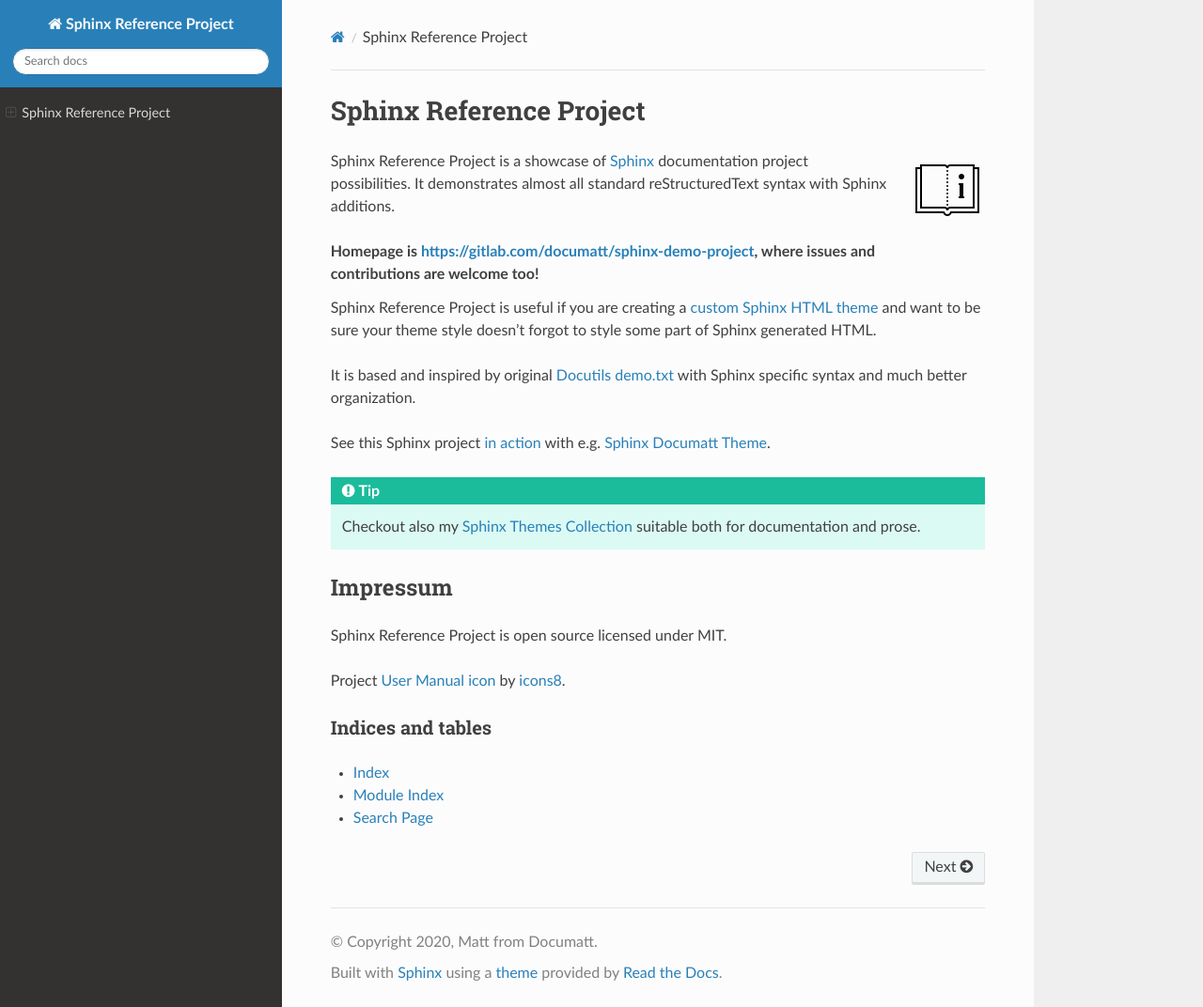
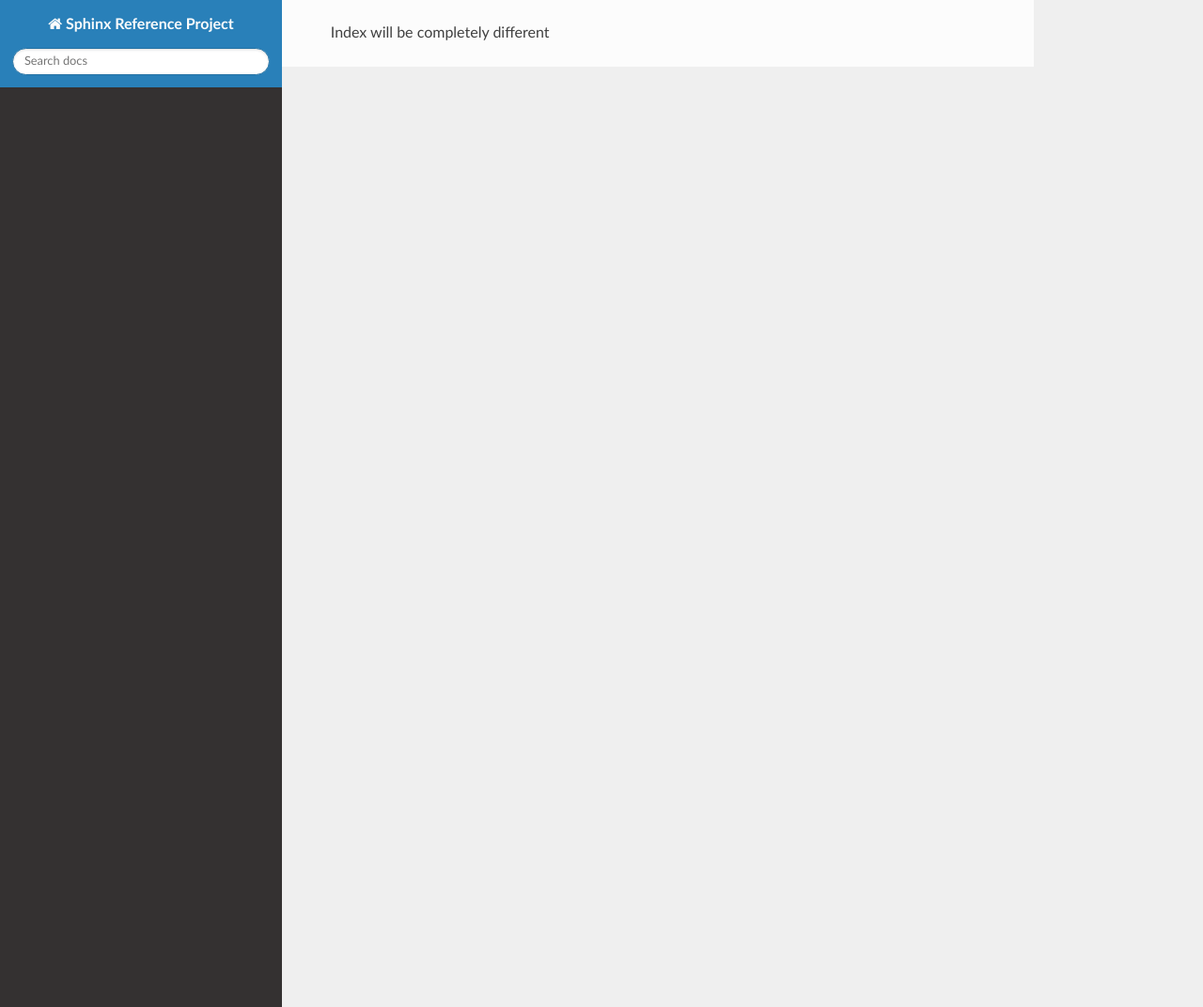
Before and after one commit to documatt/restructuredtext-reference, a Sphinx documentation site: the page built from source/index.rst, in a window 1280 px wide and 1072 px high. Shown: the whole window at 94% size. Built offline with Sphinx 7.4.7 and the Read the Docs theme 2.0.0, drawn with Linux system fonts in a browser that asks for light colours.

Commit message:
index page template

```diff
--- /dev/null
+++ b/source/_templates/index.html
@@ -0,0 +1,7 @@
+{%- extends "layout.html" %}
+
+{% block content %}
+
+Index will be completely different
+
+{% endblock %}
--- a/source/conf.py
+++ b/source/conf.py
@@ -55,6 +55,12 @@
 # so a file named "default.css" will overwrite the builtin "default.css".
 # html_static_path = ['_static']
 
+# Additional templates that should be rendered to pages, maps page names to
+# template names.
+html_additional_pages = {
+    'index': 'index.html',
+}
+
 # Enables sectionauthor and codeauthor roles
 show_authors = True
 
```
